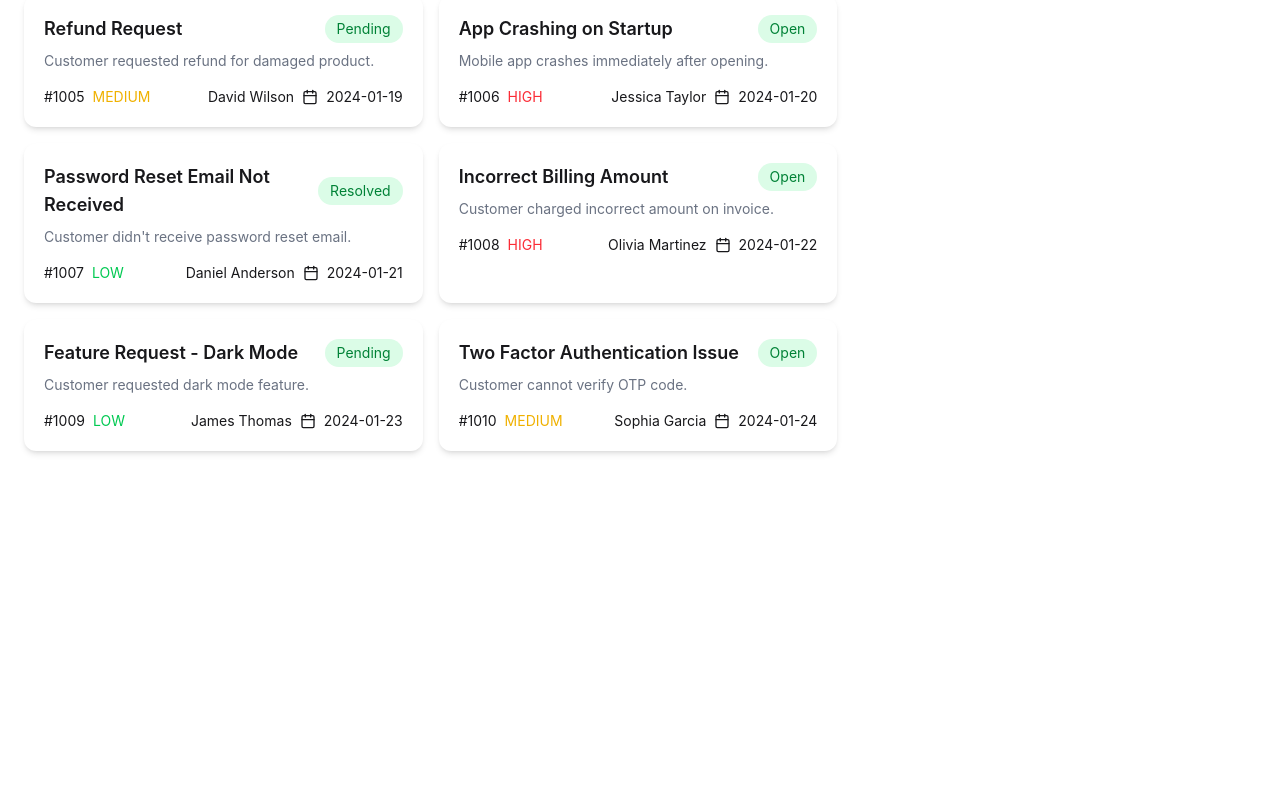
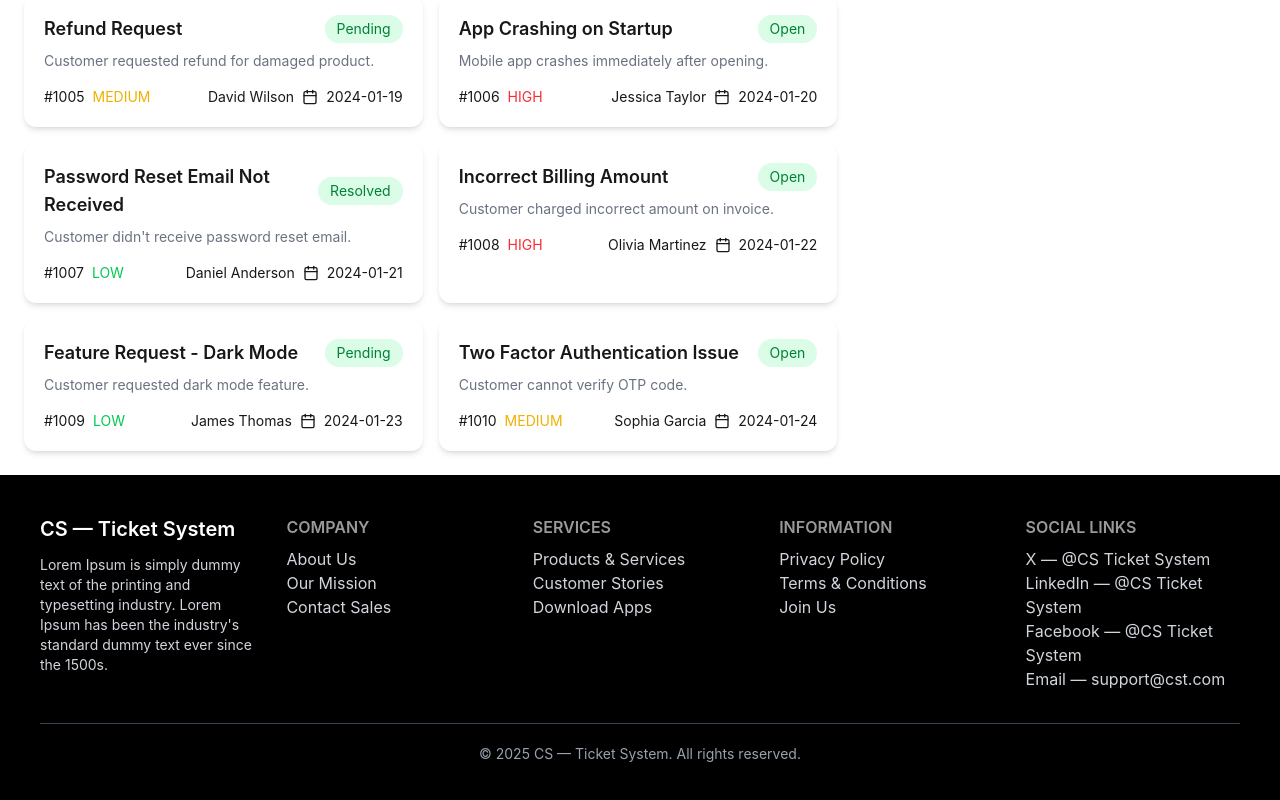
Before and after one commit to noman11012/TaskManager, a React (Vite) app: page / in a window 1280 px wide. Shown: the part 701-1501 px from the top of the page. Before the commit the page ends 1176 px from the top, so only its background shows below. Built offline with nearby package versions, Linux system fonts and the light colour scheme.

Commit message:
Add footer component

```diff
--- a/package.json
+++ b/package.json
@@ -7,7 +7,8 @@
     "dev": "vite",
     "build": "vite build",
     "lint": "eslint .",
-    "preview": "vite preview"
+    "preview": "vite preview",
+    "deploy:surge": "npm run build && copy dist\\index.html dist\\200.html && surge dist https://task11012.surge.sh"
   },
   "dependencies": {
     "@tailwindcss/vite": "^4.2.1",
--- a/src/App.jsx
+++ b/src/App.jsx
@@ -6,6 +6,7 @@ import TaskStatus from "./Components/TaskStatus";
 import TicketCard from "./Components/TicketCard";
 import Data from "./assets/Data.json";
 import ResolveTask from "./Components/ResolveTask";
+import Footer from "./Components/Footer";
 
 function App() {
   const [tickets, setTickets] = useState(Data);
@@ -79,6 +80,7 @@ function App() {
 
         </div>
       </div>
+      <Footer></Footer>
     </>
   );
 }
--- /dev/null
+++ b/src/Components/Footer.jsx
@@ -0,0 +1,63 @@
+import React from 'react';
+export default function Footer() {
+  return (
+    <footer className="bg-black text-gray-300 px-10 py-10">
+
+      <div className="grid grid-cols-1 md:grid-cols-5 gap-8 border-b border-gray-700 pb-8">
+
+        {/* Logo + Text */}
+        <div>
+          <h2 className="text-white text-xl font-semibold">
+            CS — Ticket System
+          </h2>
+
+          <p className="text-sm mt-3">
+            Lorem Ipsum is simply dummy text of the printing and typesetting
+            industry. Lorem Ipsum has been the industry's standard dummy text
+            ever since the 1500s.
+          </p>
+        </div>
+
+        {/* Company */}
+        <div>
+          <h3 className="footer-title text-white">Company</h3>
+          <a className="link link-hover block">About Us</a>
+          <a className="link link-hover block">Our Mission</a>
+          <a className="link link-hover block">Contact Sales</a>
+        </div>
+
+        {/* Services */}
+        <div>
+          <h3 className="footer-title text-white">Services</h3>
+          <a className="link link-hover block">Products & Services</a>
+          <a className="link link-hover block">Customer Stories</a>
+          <a className="link link-hover block">Download Apps</a>
+        </div>
+
+        {/* Information */}
+        <div>
+          <h3 className="footer-title text-white">Information</h3>
+          <a className="link link-hover block">Privacy Policy</a>
+          <a className="link link-hover block">Terms & Conditions</a>
+          <a className="link link-hover block">Join Us</a>
+        </div>
+
+        {/* Social */}
+        <div>
+          <h3 className="footer-title text-white">Social Links</h3>
+          <p>X — @CS Ticket System</p>
+          <p>LinkedIn — @CS Ticket System</p>
+          <p>Facebook — @CS Ticket System</p>
+          <p>Email — support@cst.com</p>
+        </div>
+
+      </div>
+
+      {/* Bottom */}
+      <div className="text-center text-sm text-gray-400 pt-5">
+        © 2025 CS — Ticket System. All rights reserved.
+      </div>
+
+    </footer>
+  );
+}
```
